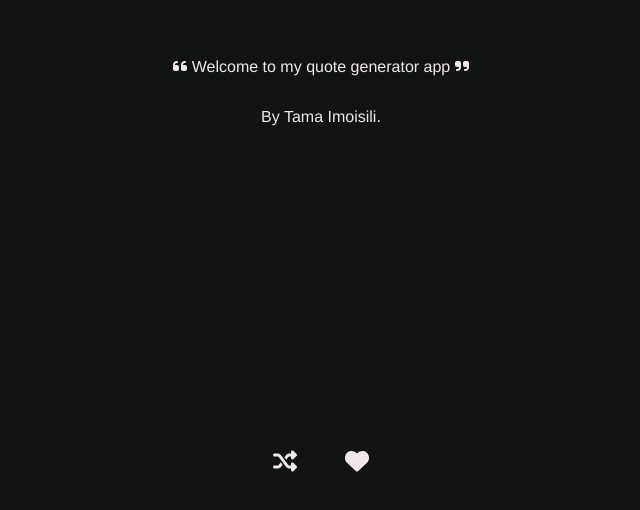
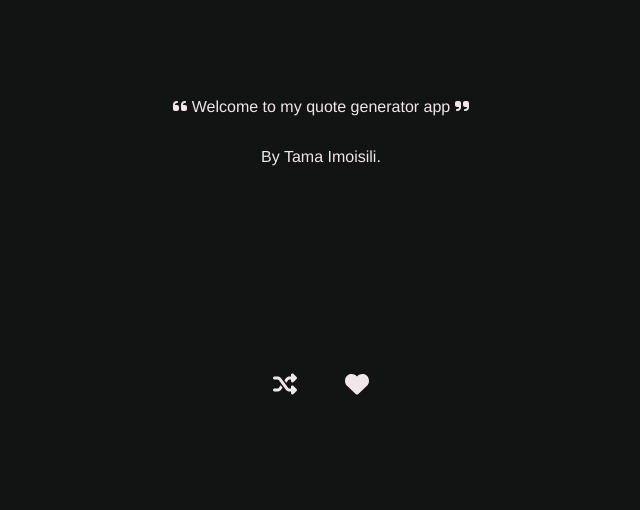
Before and after one commit to TamaImoisili/quotes_app, a React (Create React App) app in the folder client/: page / in a window 1280 px wide. Shown: the part 198-708 px from the top of the page, without its empty margins (319-959 px from the left). Built offline with nearby package versions, Linux system fonts and the light colour scheme.

Commit message:
making containers relative

```diff
--- a/client/src/App.css
+++ b/client/src/App.css
@@ -1,6 +1,6 @@
 .App {
   background-color: #121313; /* Replace with your desired color code or name */
-  height: 100vh; /* Adjust the height as needed */
+  min-height: 100vh; /* Adjust the height as needed */
   display: flex;
   align-items: center;
   justify-content: center;
--- a/client/src/Styles/FavouritesButton.css
+++ b/client/src/Styles/FavouritesButton.css
@@ -10,7 +10,7 @@
     font-size:1.5em;
     margin-left: 3em;
     position: absolute;
-    top: 26.7em;
+    bottom: 25%;
     transition: background-color 0.5s;
 }
 .FavouritesButton:hover {
--- a/client/src/Styles/NewQuoteButton.css
+++ b/client/src/Styles/NewQuoteButton.css
@@ -10,7 +10,7 @@
     font-size:1.5em;
     margin-right: 3em;
     position: absolute;
-    top: 26.7em;
+    bottom: 25%;
     transition: background-color 0.5s;
 }
 .NewQuoteButton:hover {
--- a/client/src/Styles/QuoteContainer.css
+++ b/client/src/Styles/QuoteContainer.css
@@ -5,7 +5,7 @@
     text-align: center;
     word-wrap: break-word;
     width: auto;   /* Adjusted to 'auto' for dynamic width */
-    height: 20em;
+    height: 30%;
     padding: 1em;
 }
 .QuoteText {
```
